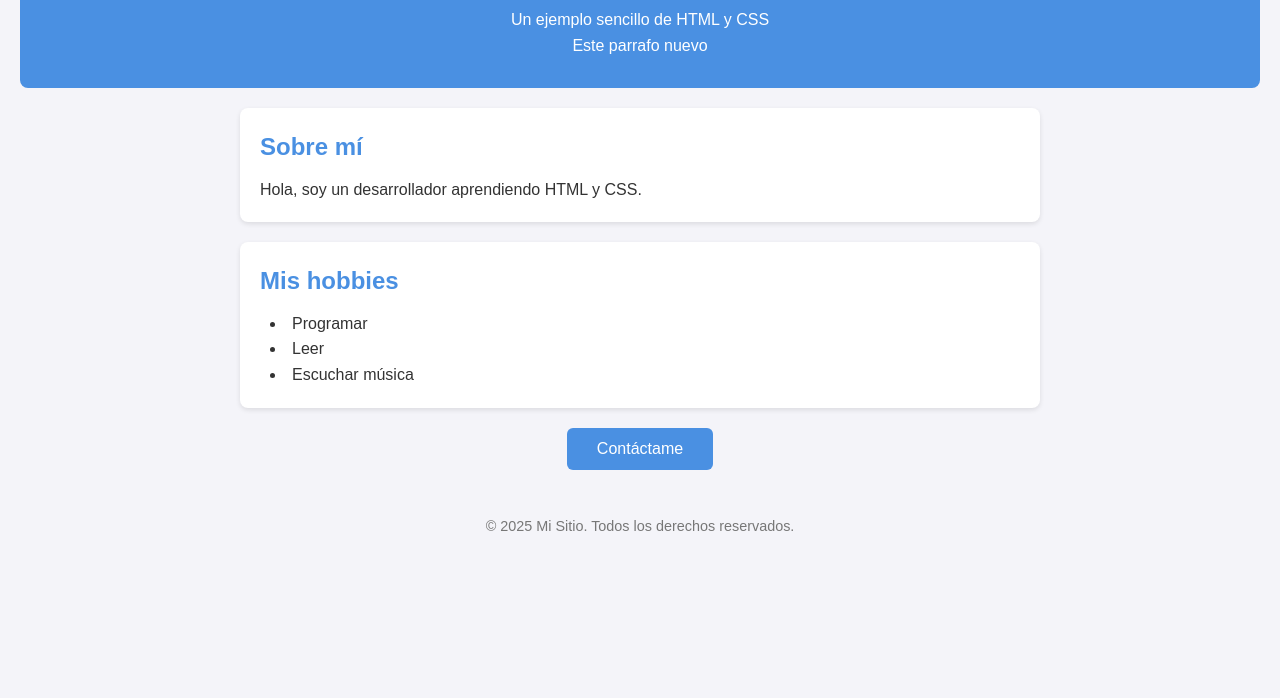
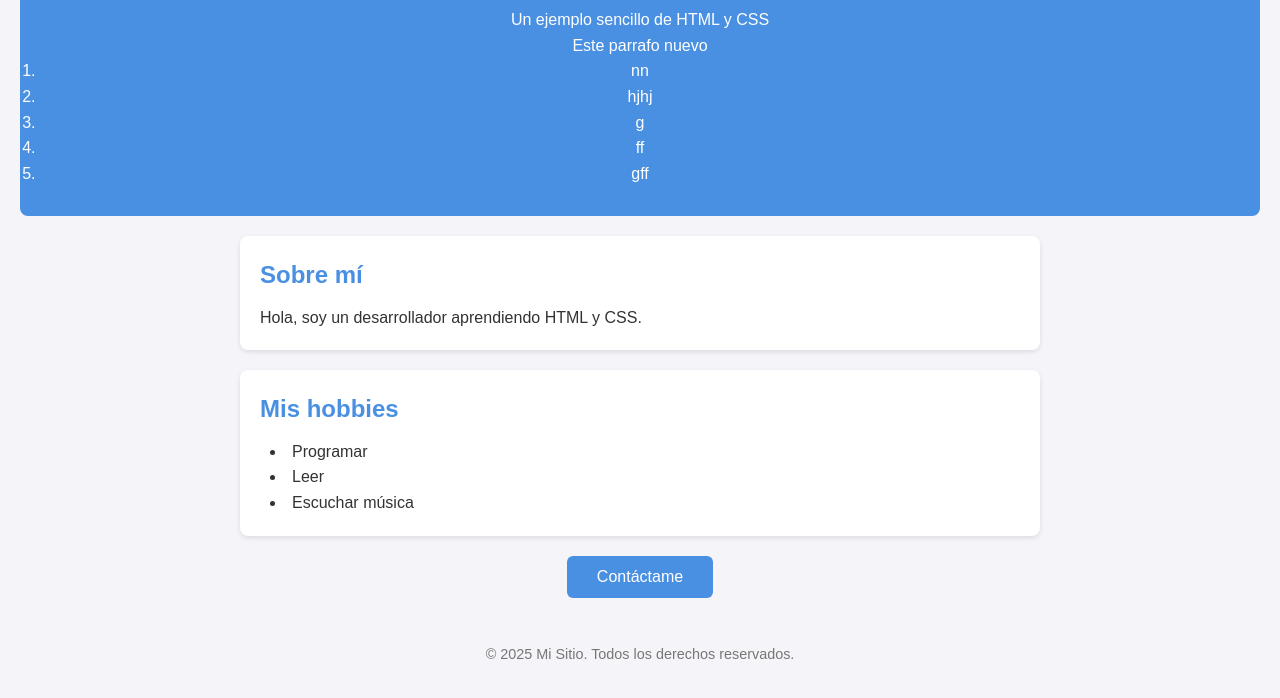
Before and after one commit to jmendoza79/git-practice, a plain HTML site: page index.html in a window 1280 px wide. Shown: the part 104-802 px from the top of the page. Drawn offline with Linux system fonts and the light colour scheme.

Commit message:
agregar lista

```diff
--- a/index.html
+++ b/index.html
@@ -11,6 +11,11 @@
         <h1>Lorem ipsum</h1>
         <p>Un ejemplo sencillo de HTML y CSS</p>
         <p>Este parrafo nuevo</p>
+        <ol><li>nn</li>
+        <li>hjhj</li>
+        <li>g</li>
+        <li>ff</li>
+        <li>gff</li></ol>
     </header>
 
     <main>
```
